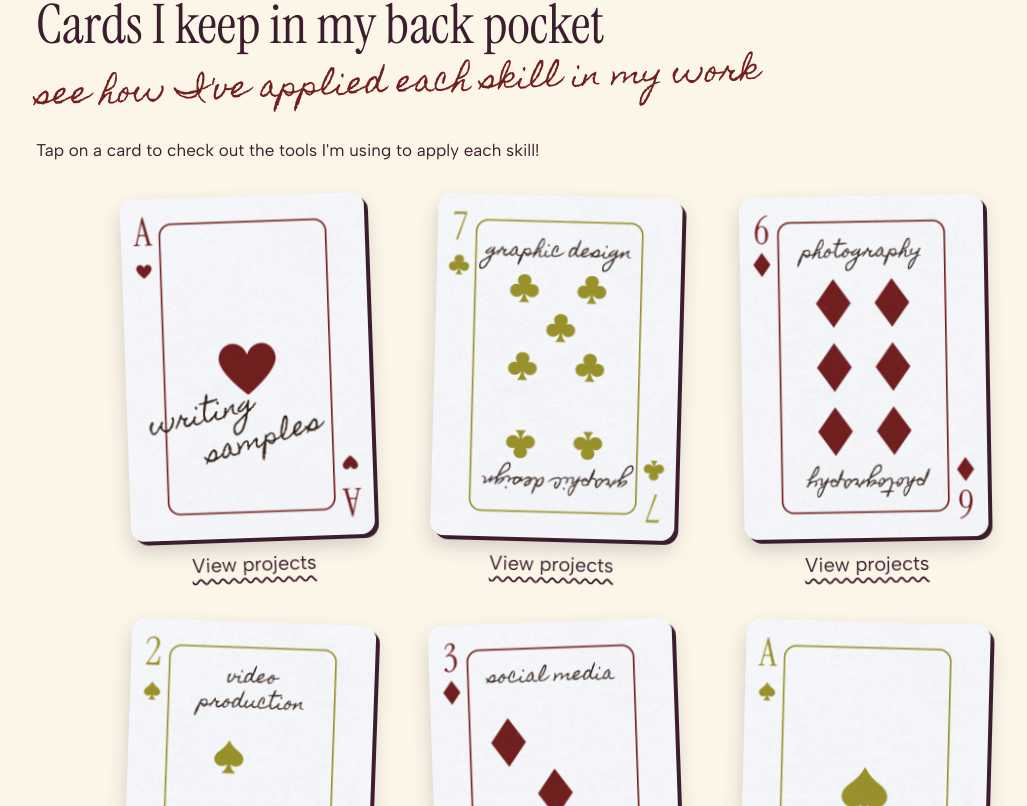
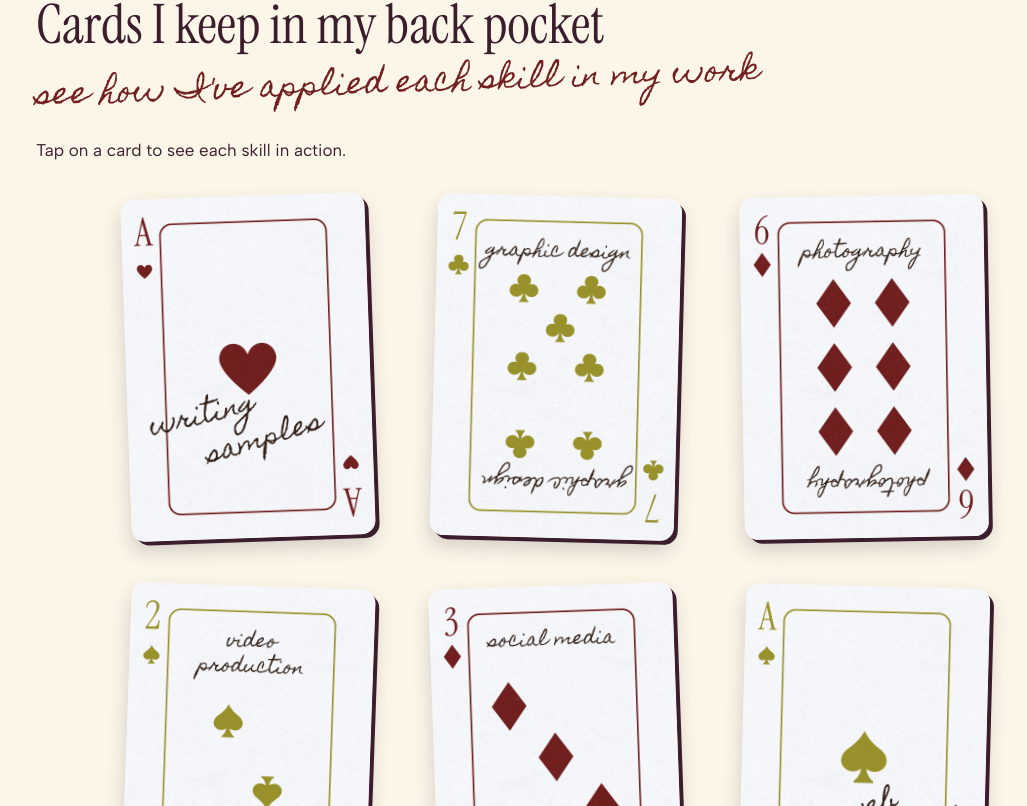
Before and after one commit to meganeday/new-portfolio, a Next.js app in the folder megan-portfolio/: page / in a window 1280 px wide. Shown: the part 914-1720 px from the top of the page, without its empty margins (84-1111 px from the left). Built offline with nearby package versions, Linux system fonts and the light colour scheme.

Commit message:
Clean up home page

```diff
--- a/megan-portfolio/src/app/SkillHand.js
+++ b/megan-portfolio/src/app/SkillHand.js
@@ -1,27 +1,17 @@
-"use client";
-
 import Image from "next/image";
 import Link from "next/link";
-import { useState } from "react";
 import { skills } from "../data/skills";
 
 export default function SkillHand() {
-  const [flipped, setFlipped] = useState({});
-  const [backImageFailed, setBackImageFailed] = useState({});
-  const toggle = (name) => setFlipped((f) => ({ ...f, [name]: !f[name] }));
-
   return (
     <ul className="hand">
       {skills.map((k) => (
         <li className="slot" key={k.n}>
-          <button
-            className="flip"
-            type="button"
-            aria-pressed={!!flipped[k.n]}
-            aria-label={`${k.n} card. Flip to read more.`}
-            onClick={() => toggle(k.n)}
+          <Link
+            className="card-link"
+            href={`/skills/${k.slug}`}
+            aria-label={`${k.n}: view projects`}
           >
-            <span className="inner">
             <span className="face pc art">
               <Image
                 src={`/cards/${k.img}.png`}
@@ -31,23 +21,7 @@ export default function SkillHand() {
                 sizes="(max-width: 900px) 50vw, 280px"
               />
             </span>
-              <span className="face pc back">
-                <Image
-                  src={backImageFailed[k.img] ? `/cards/${k.img}.png` : `/cards/${k.img}_back.png`}
-                  alt=""
-                  width={1000}
-                  height={1400}
-                  sizes="(max-width: 900px) 50vw, 280px"
-                  onError={
-                    backImageFailed[k.img]
-                      ? undefined
-                      : () => setBackImageFailed((failed) => ({ ...failed, [k.img]: true }))
-                  }
-                />
-              </span>
-            </span>
-          </button>
-          <Link className="skill-link" href={`/skills/${k.slug}`}>View projects</Link>
+          </Link>
         </li>
       ))}
     </ul>
--- a/megan-portfolio/src/app/globals.css
+++ b/megan-portfolio/src/app/globals.css
@@ -228,34 +228,6 @@ h3 {
   color: var(--plum);
 }
 
-.corner {
-  position: absolute;
-  font-family: var(--serif);
-  line-height: 0.9;
-  text-align: center;
-  font-size: 1.5rem;
-}
-
-.corner small {
-  display: block;
-  font-size: 1.2rem;
-}
-
-.tl {
-  top: 10px;
-  left: 12px;
-}
-
-.br {
-  bottom: 10px;
-  right: 12px;
-  transform: rotate(180deg);
-}
-
-.rd {
-  color: var(--wine);
-}
-
 .fan {
   position: absolute;
   height: 350px;
@@ -281,35 +253,6 @@ h3 {
 
 .fan .pc:hover {
   transform: rotate(var(--r)) translateY(-18px);
-}
-
-.sticker {
-  position: absolute;
-  top: -6px;
-  right: 0;
-  z-index: 5;
-  width: 112px;
-  height: 112px;
-  border-radius: 50%;
-  display: grid;
-  place-items: center;
-  text-align: center;
-  font-size: 1.55rem;
-  line-height: 1;
-  padding: 0.5rem;
-  background: var(--moss);
-  color: var(--plum);
-  border: 5px solid var(--cream);
-  box-shadow: 0 0 0 1.5px rgba(59, 29, 46, 0.25), 0 6px 12px rgba(0, 0, 0, 0.35);
-  transform: rotate(12deg);
-  overflow: hidden;
-}
-
-.sticker::after {
-  content: "";
-  position: absolute;
-  inset: 0;
-  background: linear-gradient(135deg, rgba(255, 255, 255, 0.6) 0, rgba(255, 255, 255, 0) 45%, rgba(255, 255, 255, 0.2) 60%, transparent 70%);
 }
 
 .fan .pc:nth-child(1) {
@@ -338,18 +281,6 @@ h3 {
     transform: translateY(60px) rotate(0);
   }
 }
-.mid {
-  position: absolute;
-  inset: 0;
-  display: grid;
-  place-items: center;
-  font-size: 5rem;
-}
-.jk {
-  font-family: var(--serif);
-  font-size: 7rem;
-}
-
 /* hand */
 section {
   padding: 3rem 0;
@@ -385,7 +316,6 @@ section {
 }
 
 .slot {
-  perspective: 1000px;
   transform: rotate(var(--t, 0deg));
   transition: transform 0.25s;
 }
@@ -408,88 +338,25 @@ section {
 .slot:active {
   transform: rotate(0) scale(0.97);
 }
-.flip {
-  all: unset;
+.card-link {
   display: block;
   width: 100%;
   aspect-ratio: 5 / 7;
-  cursor: pointer;
   position: relative;
   -webkit-tap-highlight-color: transparent;
 }
-.flip:focus-visible {
+.card-link:focus-visible {
   outline: 3px solid var(--wine);
   outline-offset: 6px;
   border-radius: 16px;
 }
-.inner {
-  position: absolute;
-  inset: 0;
-  transition: transform 0.55s cubic-bezier(0.3, 0.7, 0.2, 1);
-  transform-style: preserve-3d;
-}
-.flip[aria-pressed="true"] .inner {
-  transform: rotateY(180deg);
-}
 .face {
   position: absolute;
   inset: 0;
-  backface-visibility: hidden;
-  -webkit-backface-visibility: hidden;
 }
-.pip {
-  position: absolute;
-  inset: 0;
-  display: grid;
-  place-items: center;
-  font-size: 3.6rem;
-  padding-bottom: 2.6rem;
-}
-.name {
-  position: absolute;
-  left: 0;
-  right: 0;
-  bottom: 21%;
-  text-align: center;
-  font: 700 1.9rem/1 var(--hand);
-  padding: 0 0.5rem;
-}
-
-.back {
-  transform: rotateY(180deg);
-  display: flex;
-  flex-direction: column;
-  gap: 0.45rem;
-  font-size: 0.86rem;
-  line-height: 1.45;
-  overflow: auto;
-}
-
-.samples {
-  margin: auto 0 0;
-  padding: 0.55rem 0 0;
-  border-top: 2px dashed var(--plum);
-  list-style: none;
-  font-family: var(--hand);
-  font-size: 1.1rem;
-  line-height: 1.25;
-}
-.hint {
-  font-family: var(--hand);
-  font-size: 1.4rem;
-  margin: 1.5rem 0 0;
-}
-
 /* about */
 .about {
   background: var(--rose);
-}
-
-.torn {
-  height: 26px;
-  margin-top: -1px;
-  background: var(--rose);
-  clip-path: polygon(0 100%, 0 55%, 4% 30%, 9% 62%, 14% 25%, 20% 58%, 26% 20%, 31% 52%, 38% 28%, 44% 60%, 50% 22%, 57% 55%, 63% 30%, 70% 62%, 76% 24%, 83% 56%, 89% 28%, 95% 58%, 100% 35%, 100% 100%);
 }
 
 .about .wrap {
@@ -590,27 +457,6 @@ section {
 }
 
 /* Project detail */
-.skill-link {
-  display: block;
-  margin-top: 1rem;
-  text-align: center;
-  font: 1.25rem/1 var(--sans);
-  color: var(--plum);
-  text-decoration: underline;
-  text-decoration-style: wavy;
-  text-underline-offset: 6px;
-}
-
-.skill-link:hover {
-  font-weight: 700;
-}
-
-.skill-link:focus-visible {
-  outline: 3px solid var(--tom);
-  outline-offset: 4px;
-  border-radius: 6px;
-}
-
 .crumb {
   display: inline-block;
   margin-bottom: 1rem;
@@ -811,15 +657,6 @@ footer {
   }
 }
 @media (max-width: 420px) {
-  .back {
-    font-size: 0.78rem;
-    padding: 0.75rem;
-  }
-
-  .name {
-    font-size: 1.5rem;
-  }
-
   .row {
     grid-template-columns: 6rem 1fr;
   }
@@ -840,7 +677,6 @@ footer {
     transform: rotate(4deg);
     transition: none;
   }
-  .inner,
   .slot {
     transition: none;
   }
@@ -991,17 +827,3 @@ footer {
     transition: none;
   }
 }
-
-.gallery-hero .wrap {
-  display: block;
-  padding-top: 2.5rem;
-  padding-bottom: 2rem;
-}
-
-.gallery-hero h1 {
-  font-size: clamp(2.6rem, 7vw, 4.5rem);
-}
-
-.gallery-hero .tag {
-  margin-bottom: 0;
-}
--- a/megan-portfolio/src/app/page.js
+++ b/megan-portfolio/src/app/page.js
@@ -48,7 +48,7 @@ export default function Home() {
           <div className="intro">
             <h2 id="hand-h" tabIndex={-1}>Cards I keep in my back pocket</h2>
             <span className="script">see how I've applied each skill in my work</span>
-            <p>Tap on a card to check out the tools I'm using to apply each skill!</p>
+            <p>Tap on a card to see each skill in action.</p>
           </div>
           <SkillHand />
         </div>
```
Lines whose indentation alone changed are shown as unchanged.
